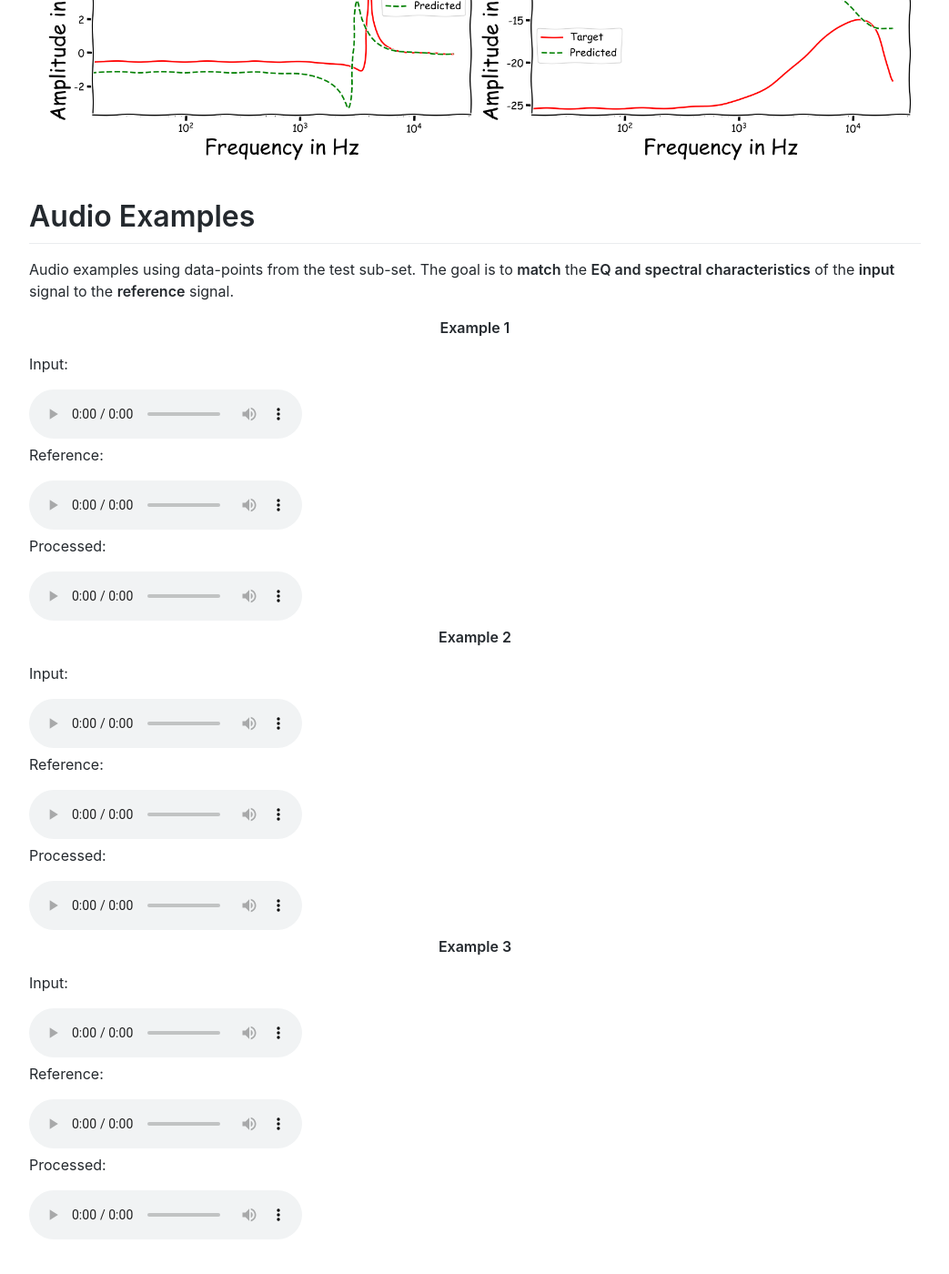
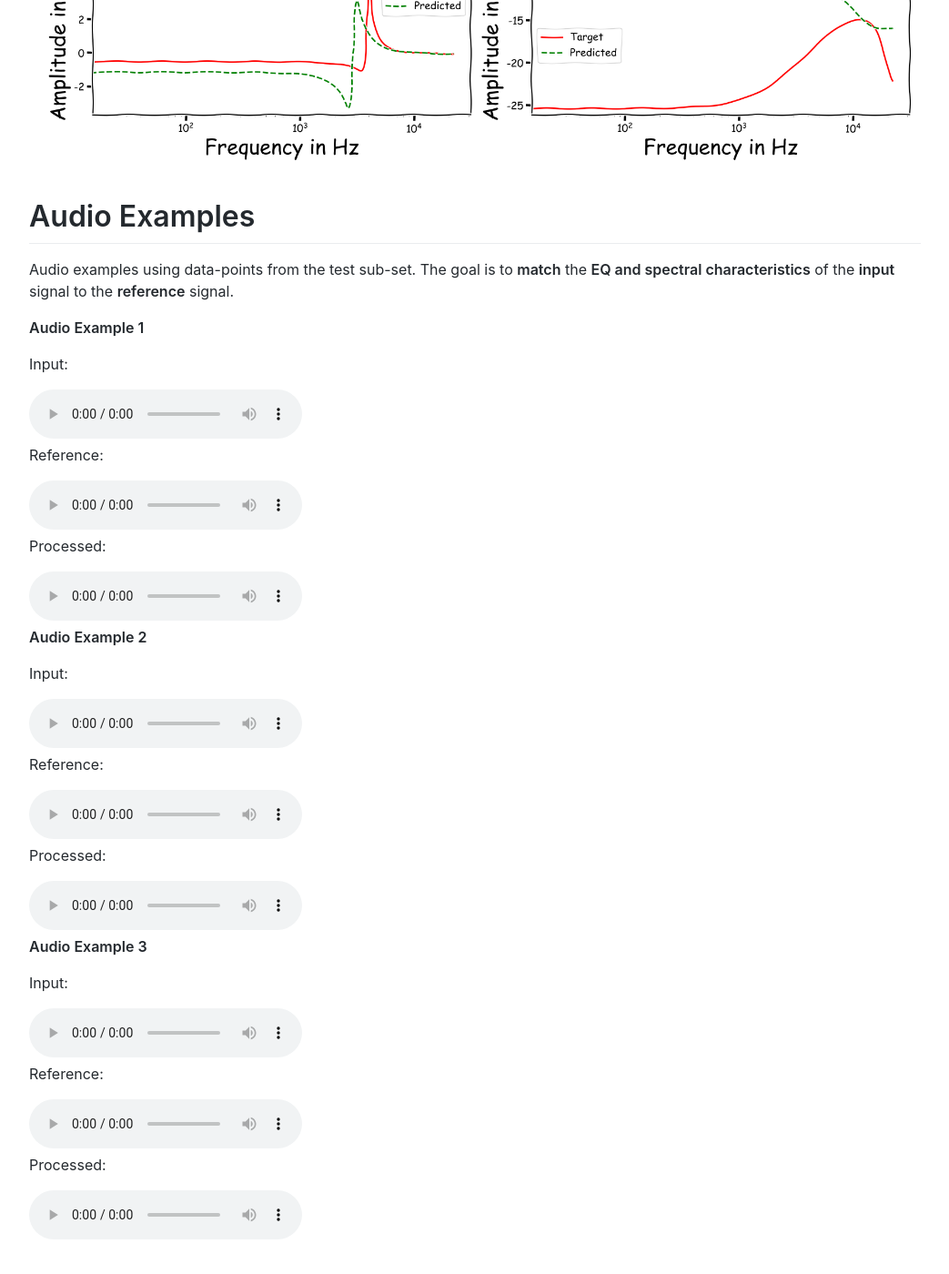
Before and after one commit to Js-Mim/sp-demo, a Jekyll site: the page built from index.md, in a window 1280 px wide and 1400 px high, scrolled down 3137 px. Shown: the whole window at 91% size, without its empty margins (118-1161 px from the left). Built offline with Jekyll 4.4.1, drawn with Linux system fonts in a browser that asks for light colours; comment, search, counter and statistics services are not loaded.

Commit message:
Update index.md

```diff
--- a/index.md
+++ b/index.md
@@ -32,35 +32,35 @@ Using speech signals from test sub-set we compute a couple frequency responses f
 # Audio Examples
 Audio examples using data-points from the test sub-set. The goal is to **match** the **EQ and spectral characteristics** of the **input** signal to the **reference** signal.
 
-<p align="center"> <b>Example 1</b></p>
+**Audio Example 1**
 
 Input:
-<audio controls="1"><source src="https://raw.githubusercontent.com/Js-Mim/sp-demo/raw/master/audio_files/ex1_input.wav"></audio>
+<audio controls="1"><source src="https://raw.githubusercontent.com/Js-Mim/sp-demo/master/audio_files/ex1_input.wav"></audio>
 
 Reference:
-<audio controls="1"><source src="https://raw.githubusercontent.com/Js-Mim/sp-demo/raw/master/audio_files/ex1_reference.wav"></audio>
+<audio controls="1"><source src="https://raw.githubusercontent.com/Js-Mim/sp-demo/master/audio_files/ex1_reference.wav"></audio>
 
 Processed:
-<audio controls="1"><source src="https://raw.githubusercontent.com/Js-Mim/sp-demo/raw/master/audio_files/ex1_estimated.wav"></audio>
+<audio controls="1"><source src="https://raw.githubusercontent.com/Js-Mim/sp-demo/master/audio_files/ex1_estimated.wav"></audio>
 
-<p align="center"> <b>Example 2</b></p>
+**Audio Example 2**
 
 Input:
-<audio controls="1"><source src="https://raw.githubusercontent.com/Js-Mim/sp-demo/raw/master/audio_files/ex2_input.wav"></audio>
+<audio controls="1"><source src="https://raw.githubusercontent.com/Js-Mim/sp-demo/master/audio_files/ex2_input.wav"></audio>
 
 Reference:
-<audio controls="1"><source src="https://raw.githubusercontent.com/Js-Mim/sp-demo/raw/master/audio_files/ex2_reference.wav"></audio>
+<audio controls="1"><source src="https://raw.githubusercontent.com/Js-Mim/sp-demo/master/audio_files/ex2_reference.wav"></audio>
 
 Processed:
-<audio controls="1"><source src="https://raw.githubusercontent.com/Js-Mim/sp-demo/raw/master/audio_files/ex2_estimated.wav"></audio>
+<audio controls="1"><source src="https://raw.githubusercontent.com/Js-Mim/sp-demo/master/audio_files/ex2_estimated.wav"></audio>
 
-<p align="center"> <b>Example 3</b></p>
+**Audio Example 3**
 
 Input:
-<audio controls="1"><source src="https://raw.githubusercontent.com/Js-Mim/sp-demo/raw/master/audio_files/ex3_input.wav"></audio>
+<audio controls="1"><source src="https://raw.githubusercontent.com/Js-Mim/sp-demo/master/audio_files/ex3_input.wav"></audio>
 
 Reference:
-<audio controls="1"><source src="https://raw.githubusercontent.com/Js-Mim/sp-demo/raw/master/audio_files/ex3_reference.wav"></audio>
+<audio controls="1"><source src="https://raw.githubusercontent.com/Js-Mim/sp-demo/master/audio_files/ex3_reference.wav"></audio>
 
 Processed:
-<audio controls="1"><source src="https://raw.githubusercontent.com/Js-Mim/sp-demo/raw/master/audio_files/ex3_estimated.wav"></audio>
+<audio controls="1"><source src="https://raw.githubusercontent.com/Js-Mim/sp-demo/master/audio_files/ex3_estimated.wav"></audio>
```
